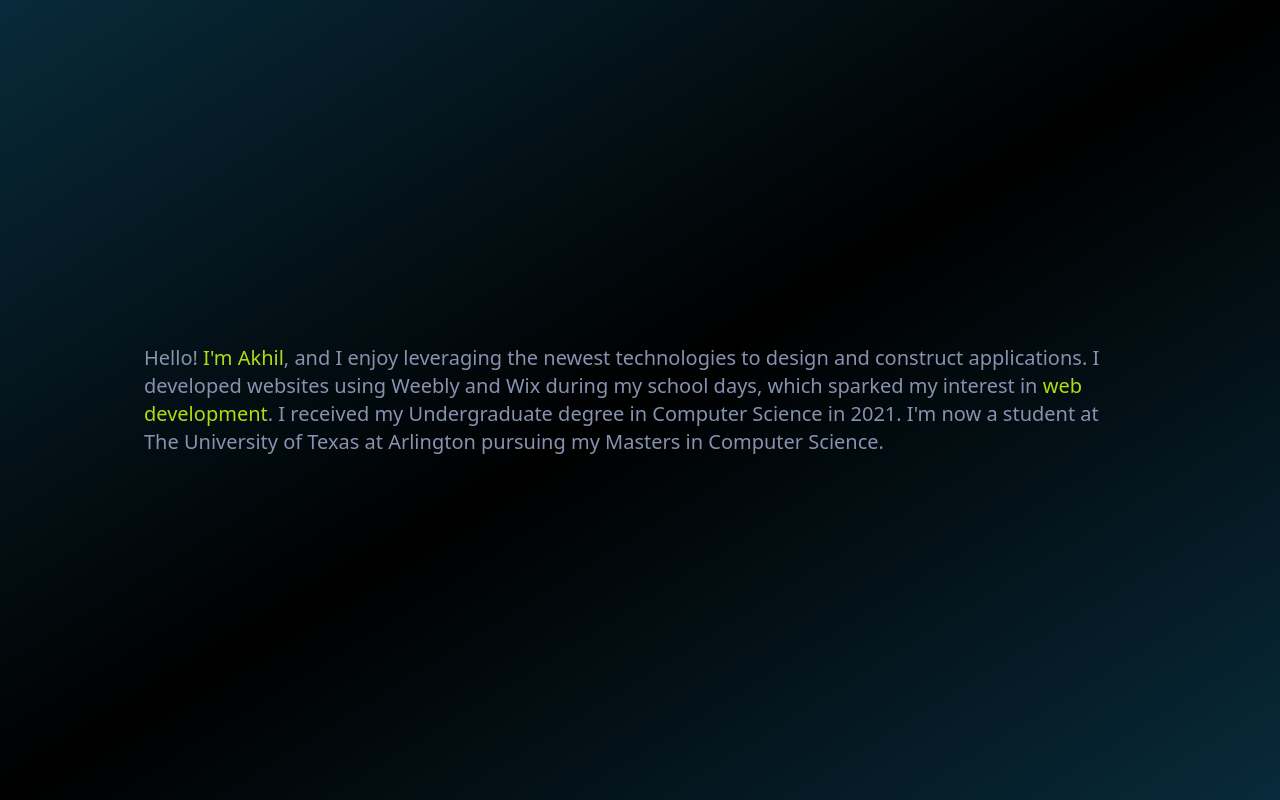
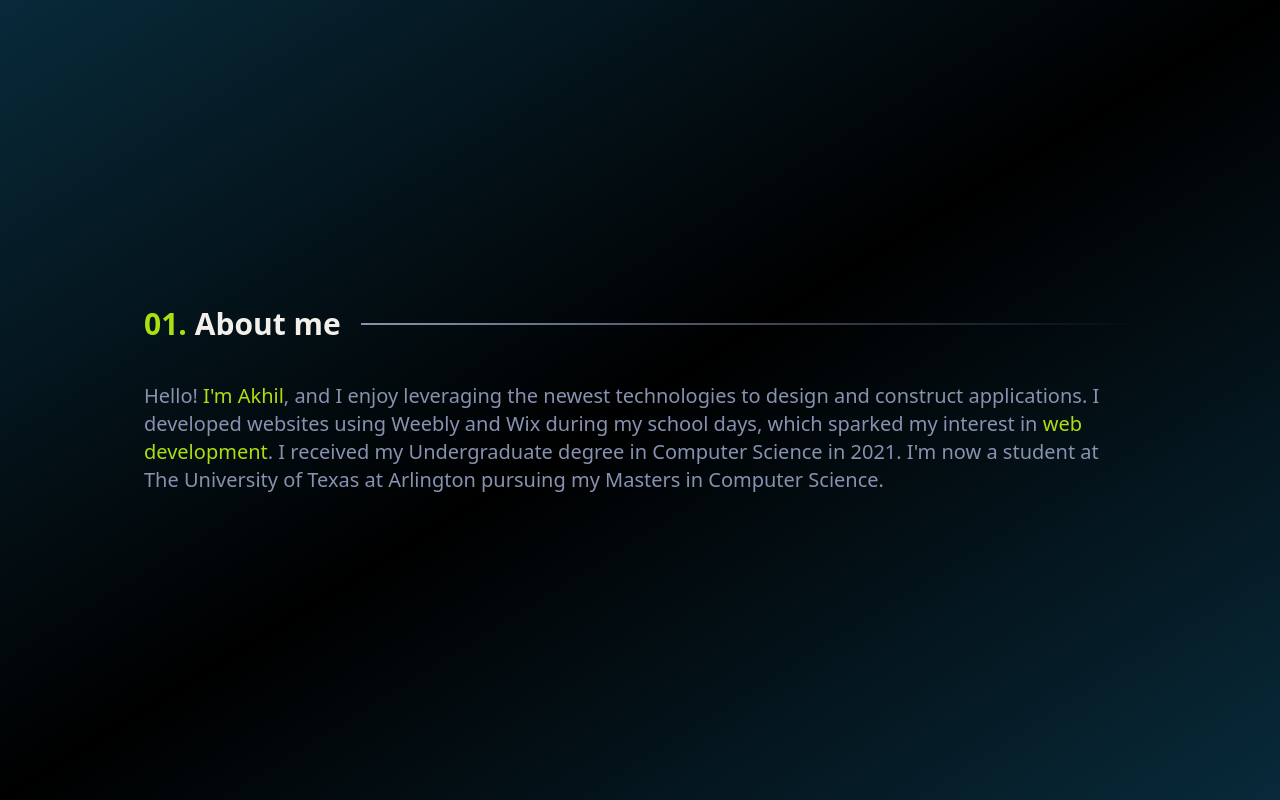
Before and after one commit to AkhilsWorkshop/portfolio-v2, a Next.js app: page /home/About in a window 1280 px wide. Built offline with nearby package versions, Linux system fonts and the light colour scheme.

Commit message:
[Update] Title C

```diff
--- a/components/Title.tsx
+++ b/components/Title.tsx
@@ -1,8 +1,8 @@
 import React from 'react'
 
 type Props = {
-    sNo: Number,
-    name: Number
+    sNo: string,
+    name: string
 }
 
 const Title = ({ sNo, name }: Props) => {
--- a/pages/Home.tsx
+++ b/pages/Home.tsx
@@ -12,13 +12,13 @@ const Home = ({ skills }: Props) => {
     console.log("home", skills)
     return (
         <>
-            <section id='hero' className='snap-center'>
+            <section id='hero'>
                 <Hero />
             </section>
-            <section id='about' className='snap-center'>
+            <section id='about'>
                 <About />
             </section>
-            <section id='skills' className='snap-center'>
+            <section id='skills'>
                 <SkillSection skills={skills} />
             </section>
         </>
--- a/pages/home/About.tsx
+++ b/pages/home/About.tsx
@@ -2,11 +2,7 @@ import React from 'react'
 import Title from '../../components/Title'
 import { motion } from 'framer-motion'
 
-type Props = {
-    Title: React.ComponentType
-}
-
-const About = ({ Title }: Props) => {
+const About = () => {
     return (
         <div className="min-h-screen lg:h-screen w-full bg-gradient-to-br from-bgDark via-black to-bgDark text-secondary">
 
@@ -17,7 +13,7 @@ const About = ({ Title }: Props) => {
                     <div className="flex flex-col-reverse sm:flex-row justify-center items-center text-third gap-5">
                         <div className="flex flex-col gap-10">
 
-                            {/* <Title name="About me" sNo="01." /> */}
+                            <Title name="About me" sNo="01." />
 
                             <motion.p
                                 initial={{
--- a/pages/home/SkillSection.tsx
+++ b/pages/home/SkillSection.tsx
@@ -2,6 +2,7 @@ import Image from 'next/image'
 import React from 'react'
 import { Skills } from '../../typings';
 import { urlFor } from '../../sanity';
+import Title from '../../components/Title';
 
 type Props = {
     skills: Skills[]
@@ -14,7 +15,7 @@ const SkillSection = ({ skills }: Props) => {
             <div className="max-w-screen-lg mx-auto flex flex-col justify-center w-full h-full px-2 pt-20 sm:pt-0 sm:px-4">
 
                 <div className='px-8 sm:px-0'>
-                    {/* <TitleBar name="I've worked on" sNo="03." /> */}
+                    <Title name="I've worked on" sNo="03." />
                 </div>
 
                 <div className="flex flex-wrap justify-center mt-10"
--- a/pages/index.tsx
+++ b/pages/index.tsx
@@ -22,7 +22,7 @@ const IndexPage = ({ skills }: Props) => {
       {loading ?
         <Loading />
         :
-        <div className='snap-y snap-mandatory z-0 h-screen overflow-y-scroll'>
+        <>
           <Head>
             <title>Akhil Harikumar</title>
             <meta name="description" content="Generated by create next app" />
@@ -31,7 +31,7 @@ const IndexPage = ({ skills }: Props) => {
 
           <Header />
           <Home skills={skills} />
-        </div>
+        </>
       }
     </>
   )
```
Also changed, not shown: 1 other file (tests, documents, lock files or other folders).
